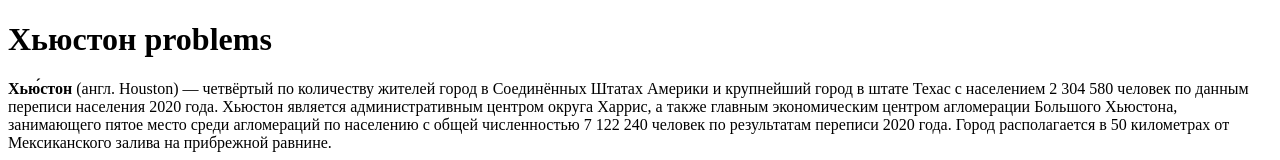
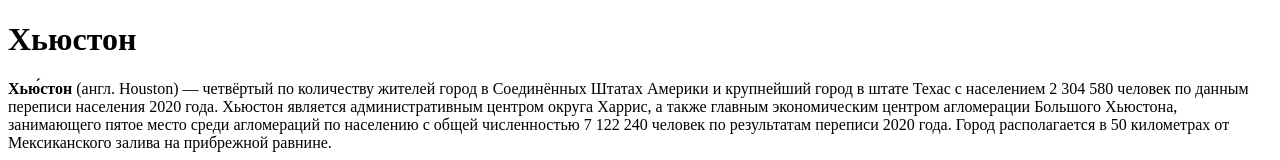
Before and after one commit to woodward84/houston, a plain HTML site: page index.html in a window 1280 px wide. Shown: the top 160 px of the page. Drawn offline with Linux system fonts and the light colour scheme.

Commit message:
edit houston

```diff
--- a/index.html
+++ b/index.html
@@ -5,7 +5,7 @@
     <title>Хьюстон - Википедия</title>
     </head>
     <body>
-        <h1>Хьюстон problems</h1>
+        <h1>Хьюстон</h1>
         <p> <b>Хью́стон</b> (англ. Houston) — четвёртый по количеству жителей город в Соединённых Штатах Америки и
              крупнейший город в штате Техас с населением 2 304 580 человек по данным переписи населения 2020 года. Хьюстон является административным центром
               округа Харрис, а также главным экономическим центром агломерации Большого Хьюстона, занимающего пятое место среди агломераций по населению с
```
